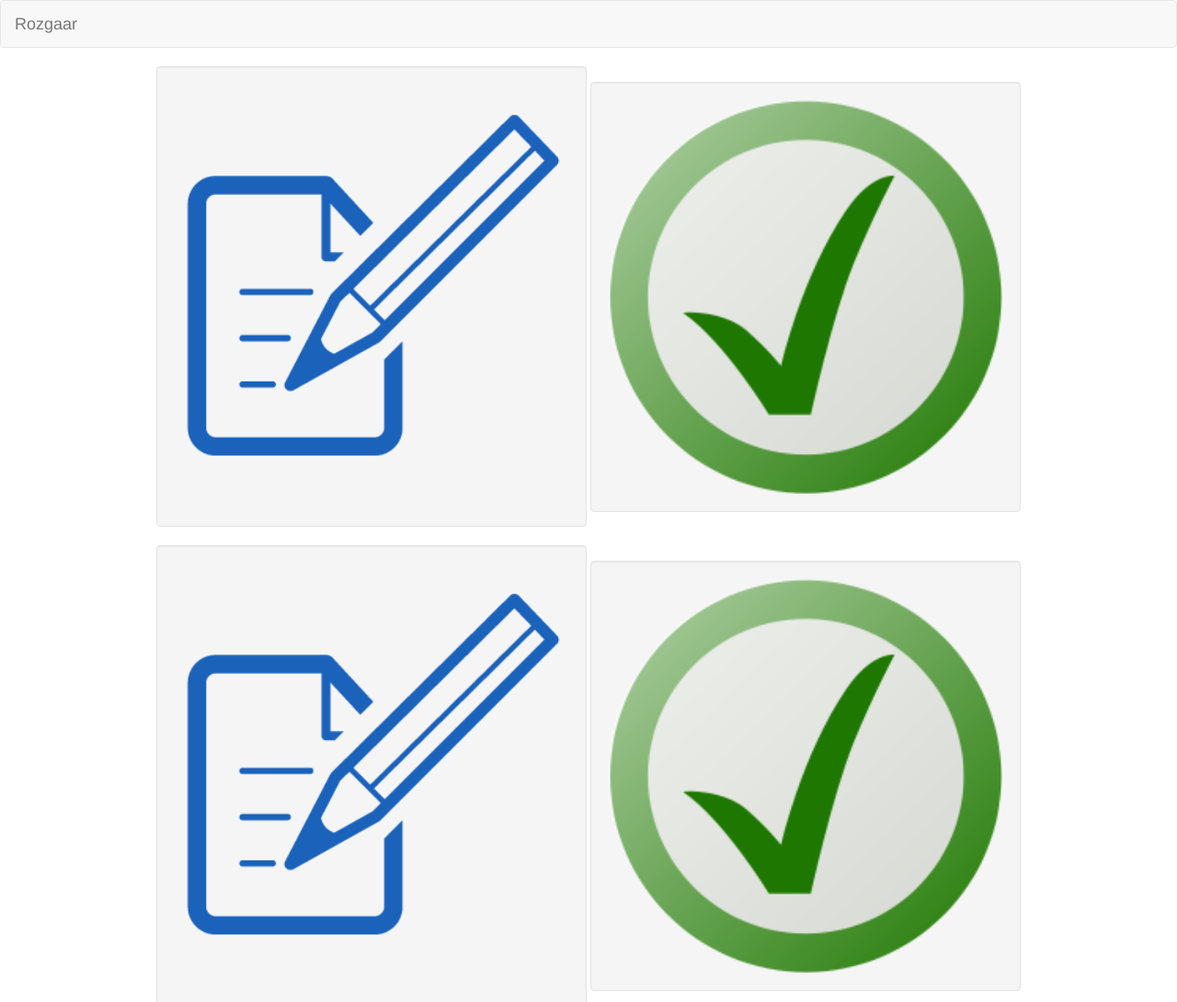
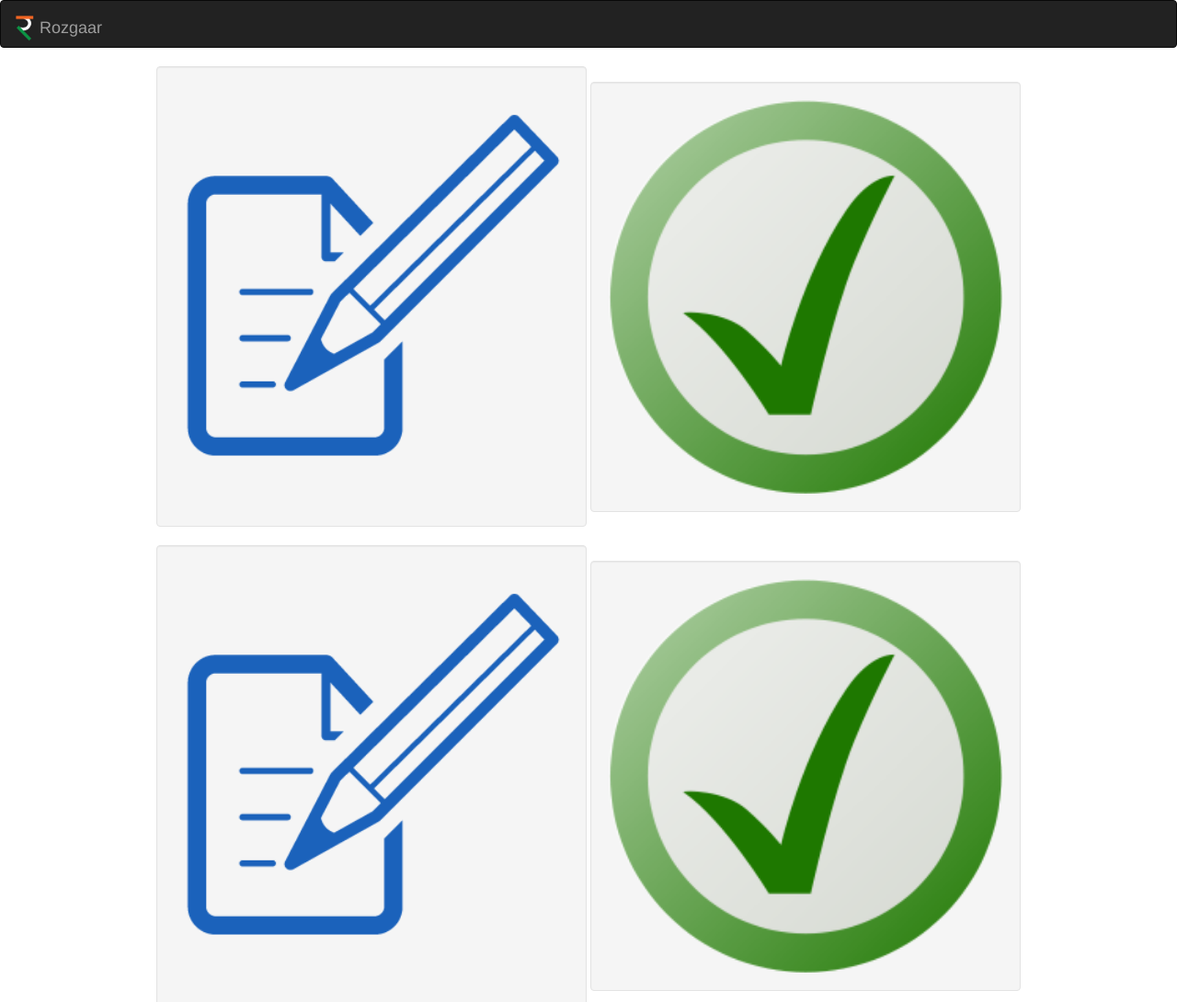
Before and after one commit to Tejas-Nanaware/Rozgaar-SmartIndiaHackathon, a plain HTML site: page postlogin.html in a window 1280 px wide. Shown: the top 1090 px of the page at 92% size. Drawn offline with nearby package versions, Linux system fonts and the light colour scheme.

Commit message:
added logo to navbar

```diff
--- a/postlogin.html
+++ b/postlogin.html
@@ -6,10 +6,13 @@
 		<link rel="stylesheet" href="https://maxcdn.bootstrapcdn.com/bootstrap/3.3.7/css/bootstrap.min.css">
 	</head>
 	<body ng-controller="postLoginCtrl">
-		<nav class="navbar navbar-default">
+		<nav class="navbar navbar-inverse">
   			<div class="container-fluid">
     			<div class="navbar-header">
-					<a class="navbar-brand" href="#">Rozgaar</a>
+					<a class="navbar-brand" href="#">
+ 						<img src="media/images/rozgaar_transparent.png" width="22px" style="display: inline-block;">
+  						<span style="display: inline-block;">Rozgaar</span>
+					</a>
     			</div>
   			</div>
 		</nav>
```
